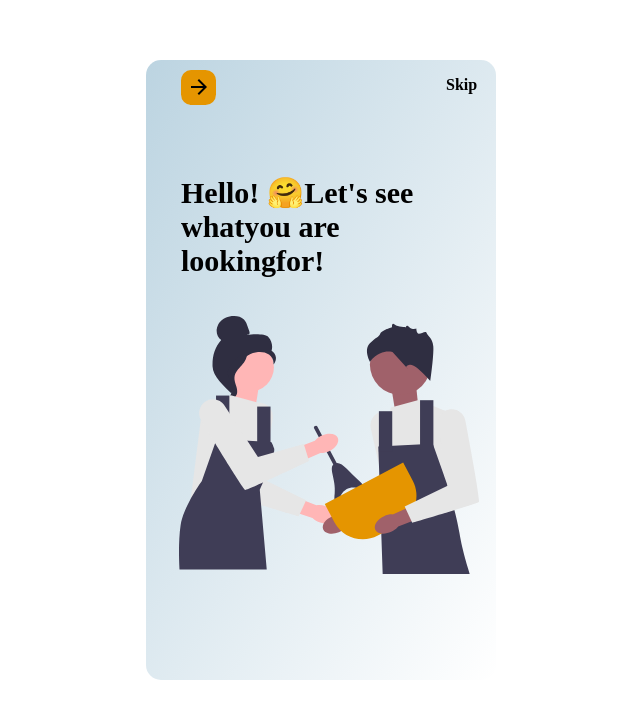
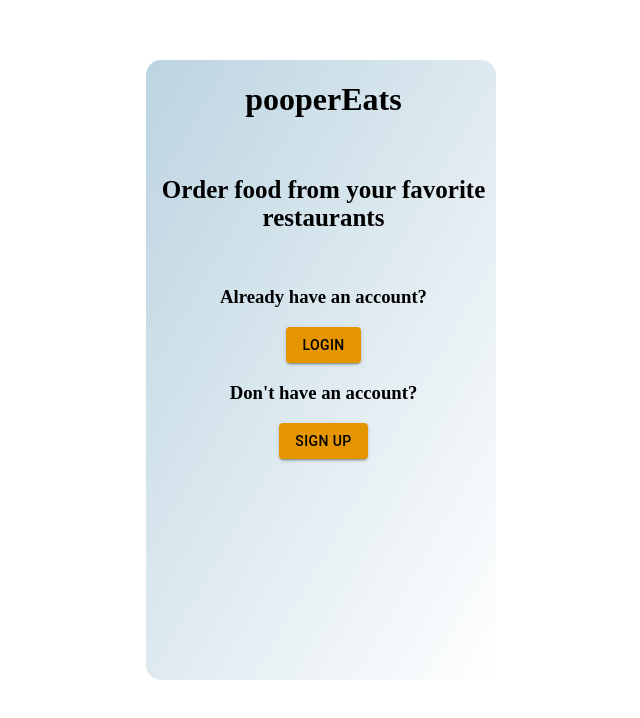
Before and after one commit to Gravgor/order-app, a React (Create React App) app in the folder project/: page /#/ in a window 1280 px wide. Shown: the part 180-898 px from the top of the page, without its empty margins (319-959 px from the left). Built offline with nearby package versions, Linux system fonts and the light colour scheme; a web font is replaced by a local one.

Commit message:
Re-order of components, added userWelcome where user can select register or login

```diff
--- /dev/null
+++ b/project/src/components/app-user-system/app-user-welcome/userWelcome.js
@@ -0,0 +1,31 @@
+import { Button } from '@mui/material'
+import React,{useMemo, useState} from 'react'
+
+const UserWelcome = ({userOption}) => {
+
+  const [option, setOption] = useState(0)
+
+  useMemo(() => {
+    userOption(option)
+  },[option, userOption])
+
+
+  return (
+    <div style={{marginLeft: '5px', textAlign: 'center', display: 'flex', flexDirection: 'column', gap: '15px'}}>
+      <h1>pooperEats</h1>
+      <h2 style={{fontSize: '25px'}}>Order food from your favorite restaurants</h2>
+      <div className='user-welcome'>
+        <div className='user-welcome-option'>
+          <h3>Already have an account?</h3>
+          <Button variant="contained" onClick={() => setOption(1)} style={{backgroundColor: '#e59500', color:'#000'}}>Login</Button>
+        </div>
+        <div className='user-welcome-option'>
+          <h3>Don't have an account?</h3>
+          <Button variant="contained" onClick={() => setOption(2)} style={{backgroundColor: '#e59500', color:'#000'}}>Sign up</Button>
+        </div>
+      </div>
+    </div>
+  )
+}
+
+export default UserWelcome
--- a/project/src/components/index.js
+++ b/project/src/components/index.js
@@ -5,20 +5,14 @@ import Footer from './app-user-dashboard/order-footer-sidebar/Footer-sidebar'
 import Header from './app-user-dashboard/order-header/Header'
 import Items from './app-user-dashboard/order-items/Item'
 import Nav from './app-user-dashboard/order-nav-bar/Nav-sidebar'
-import LoginUI from './app-user-login/user-login-ui/loginUI'
+import LoginUI from './app-user-system/app-user-register/loginUI'
 import RestaurantPage from './app-user-dashboard/order-item-page/restaurantPage'
 import Payment from './app-user-dashboard/order-checkout/payment'
 
 import { AnimatePresence, motion } from 'framer-motion'
+import UserWelcome from './app-user-system/app-user-welcome/userWelcome'
 
 
-/*
-
-Display the item page when user clicked the actual item - DNE
-
-
-
-*/
 
 
 const OrderApp = () => {
@@ -31,6 +25,8 @@ const OrderApp = () => {
   const [userOrdered, setUserOrdered] = useState(false)
   const [user, setUser] = useState('')
   const [location, setLocation] = useState('')
+
+  const [userOption, setUserOption] = useState(0)
 
   /*  order info */
   const [userOrderInfo, setUserOrderInfo] = useState([{}])
@@ -65,8 +61,9 @@ const OrderApp = () => {
         <Footer/>
         </AnimatePresence>
       </>
-      }{userLogged === false &&
-      <LoginUI username={setUser} location={setLocation}/>}
+      }{userLogged === false && userOption === 0 && <UserWelcome userOption={setUserOption}/>}
+      {userLogged === false && userOption === 2 && <LoginUI user={setUser} location={setLocation}/>}
+      {userLogged === false && userOption === 1 && <p>login here</p>}
       {userOrdered === true && userLogged === true && <Payment data={userOrderInfo} checkOutDone={setUserOrdered}/>}
      </div>
     </>
```
Also changed, not shown: project/src/components/app-user-system/app-user-register/images/cooking1.svg (renamed from project/src/components/app-user-login/user-login-ui/images/cooking1.svg), project/src/components/app-user-system/app-user-register/loginUI.css (renamed from project/src/components/app-user-login/user-login-ui/loginUI.css), project/src/components/app-user-system/app-user-register/loginUI.js (renamed from project/src/components/app-user-login/user-login-ui/loginUI.js).
